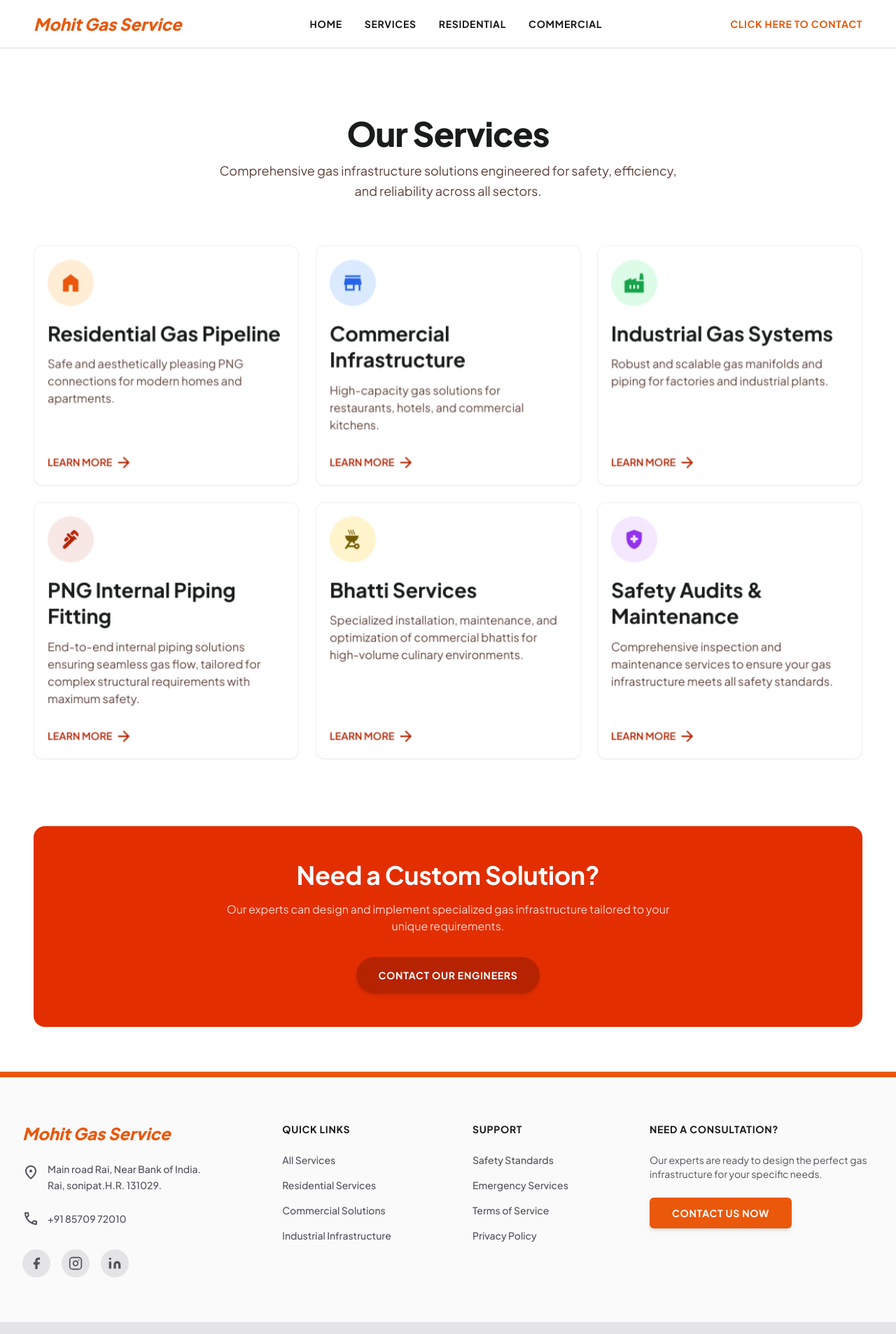
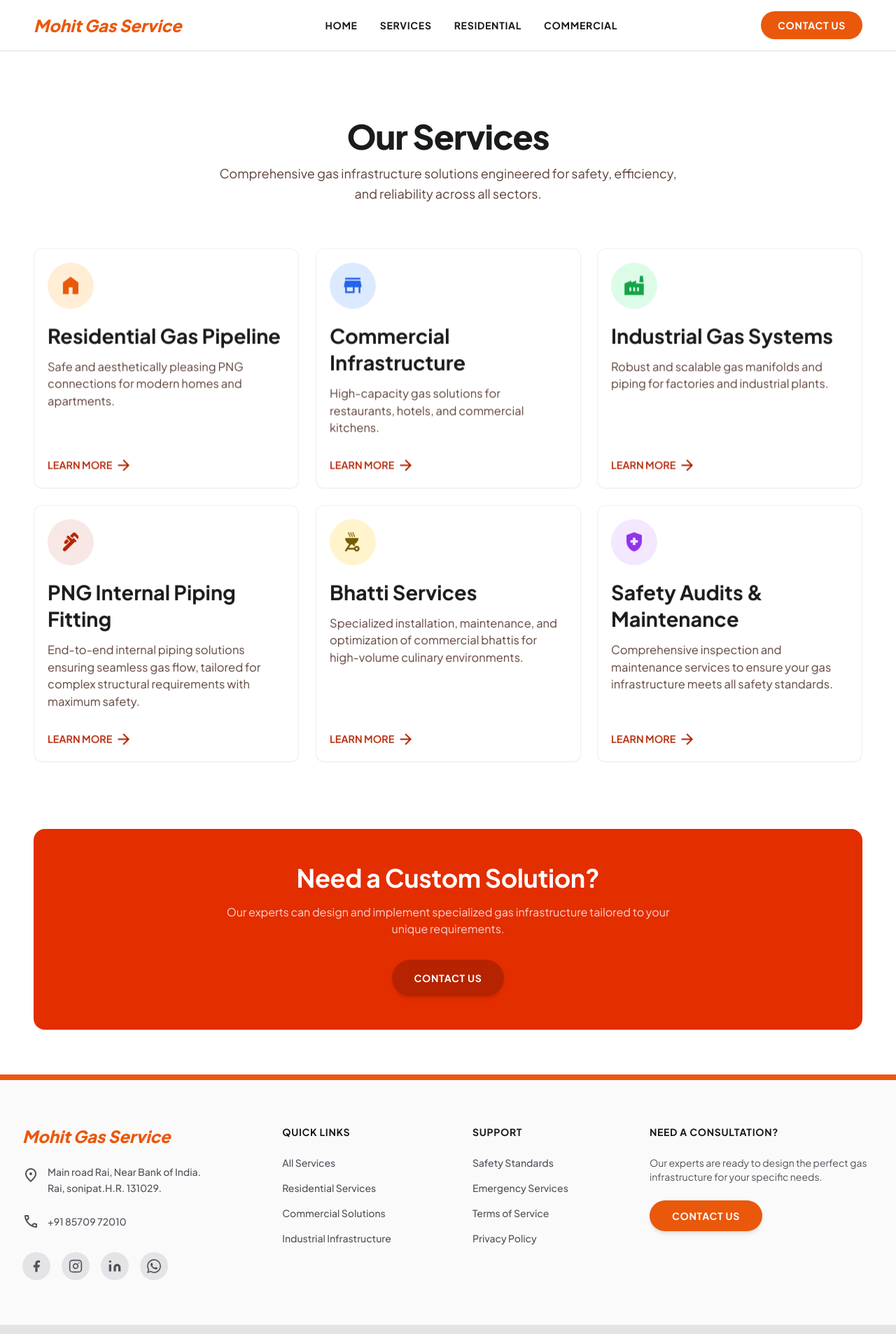
Before and after one commit to mohitgasservice2017-arch/Company-Webpage, a React (Vite) app: page /services in a window 1280 px wide. Shown: the top 1907 px of the page at 70% size. Built offline with nearby package versions, Linux system fonts and the light colour scheme.

Commit message:
increased the border radius of the button of contact us

```diff
--- a/src/App.tsx
+++ b/src/App.tsx
@@ -45,8 +45,8 @@
         </div>
         <div className="flex gap-4">
           <a href="https://wa.me/918570972010" target="_blank" rel="noopener noreferrer">
-            <button className="font-['Plus_Jakarta_Sans'] font-bold uppercase tracking-wider text-sm text-orange-600 dark:text-orange-500 active:scale-95 transition-transform duration-150 py-2">
-              CLICK HERE TO CONTACT
+            <button className="bg-orange-600 text-white font-['Plus_Jakarta_Sans'] font-bold uppercase tracking-wider text-sm px-6 py-2.5 rounded-full hover:bg-orange-700 active:scale-95 transition-all duration-150 shadow-sm">
+              Contact Us
             </button>
           </a>
         </div>
@@ -81,6 +81,9 @@
             <a aria-label="LinkedIn" className="w-10 h-10 rounded-full bg-zinc-200 dark:bg-zinc-800 flex items-center justify-center text-zinc-600 dark:text-zinc-400 hover:bg-orange-100 hover:text-orange-600 transition-colors" href="#">
               <svg className="w-5 h-5" fill="currentColor" viewBox="0 0 24 24"><path d="M16 8a6 6 0 0 1 6 6v7h-4v-7a2 2 0 0 0-2-2 2 2 0 0 0-2 2v7h-4v-7a6 6 0 0 1 6-6z"></path><rect height="12" width="4" x="2" y="9"></rect><circle cx="4" cy="4" r="2"></circle></svg>
             </a>
+            <a aria-label="WhatsApp" className="w-10 h-10 rounded-full bg-zinc-200 dark:bg-zinc-800 flex items-center justify-center text-zinc-600 dark:text-zinc-400 hover:bg-orange-100 hover:text-orange-600 transition-colors" href="https://wa.me/918570972010" target="_blank" rel="noopener noreferrer">
+              <svg className="w-5 h-5" fill="currentColor" viewBox="0 0 24 24"><path d="M17.472 14.382c-.297-.149-1.758-.867-2.03-.967-.273-.099-.471-.148-.67.15-.197.297-.767.966-.94 1.164-.173.199-.347.223-.644.075-.297-.15-1.255-.463-2.39-1.475-.883-.788-1.48-1.761-1.653-2.059-.173-.297-.018-.458.13-.606.134-.133.298-.347.446-.52.149-.174.198-.298.298-.497.099-.198.05-.371-.025-.52-.075-.149-.669-1.612-.916-2.207-.242-.579-.487-.5-.669-.51-.173-.008-.371-.01-.57-.01-.198 0-.52.074-.792.372-.272.297-1.04 1.016-1.04 2.479 0 1.462 1.065 2.875 1.213 3.074.149.198 2.096 3.2 5.077 4.487.709.306 1.262.489 1.694.625.712.227 1.36.195 1.871.118.571-.085 1.758-.719 2.006-1.413.248-.694.248-1.289.173-1.413-.074-.124-.272-.198-.57-.347m-5.421 7.403h-.004a9.87 9.87 0 01-5.031-1.378l-.361-.214-3.741.982.998-3.648-.235-.374a9.86 9.86 0 01-1.51-5.26c.001-5.45 4.436-9.884 9.888-9.884 2.64 0 5.122 1.03 6.988 2.898a9.825 9.825 0 012.893 6.994c-.003 5.45-4.437 9.884-9.885 9.884m8.413-18.297A11.815 11.815 0 0012.05 0C5.495 0 .16 5.335.157 11.892c0 2.096.547 4.142 1.588 5.945L.057 24l6.305-1.654a11.882 11.882 0 005.683 1.448h.005c6.554 0 11.89-5.335 11.893-11.893a11.821 11.821 0 00-3.48-8.413z"/></svg>
+            </a>
           </div>
         </div>
         <div className="flex flex-col gap-4">
@@ -101,8 +104,8 @@
           <h4 className="font-bold text-zinc-900 dark:text-white uppercase tracking-wider text-sm">Need a Consultation?</h4>
           <p className="text-sm text-zinc-600 dark:text-zinc-400 max-w-xs">Our experts are ready to design the perfect gas infrastructure for your specific needs.</p>
           <a href="https://wa.me/918570972010" target="_blank" rel="noopener noreferrer">
-            <button className="bg-orange-600 text-white font-['Plus_Jakarta_Sans'] font-bold uppercase tracking-wider text-sm px-8 py-3 rounded-md hover:bg-orange-700 active:scale-95 transition-all duration-150 shadow-md w-fit">
-              Contact Us Now
+            <button className="bg-orange-600 text-white font-['Plus_Jakarta_Sans'] font-bold uppercase tracking-wider text-sm px-8 py-3 rounded-full hover:bg-orange-700 active:scale-95 transition-all duration-150 shadow-md w-fit">
+              Contact Us
             </button>
           </a>
         </div>
--- a/src/pages/Services.tsx
+++ b/src/pages/Services.tsx
@@ -44,7 +44,7 @@
           </p>
           <a href="https://wa.me/918570972010" target="_blank" rel="noopener noreferrer" className="inline-block">
             <button className="bg-primary text-on-primary font-bold uppercase tracking-wider text-sm px-8 py-4 rounded-full hover:bg-primary/90 active:scale-95 transition-all duration-150 shadow-md">
-              Contact Our Engineers
+              Contact Us
             </button>
           </a>
         </div>
```
